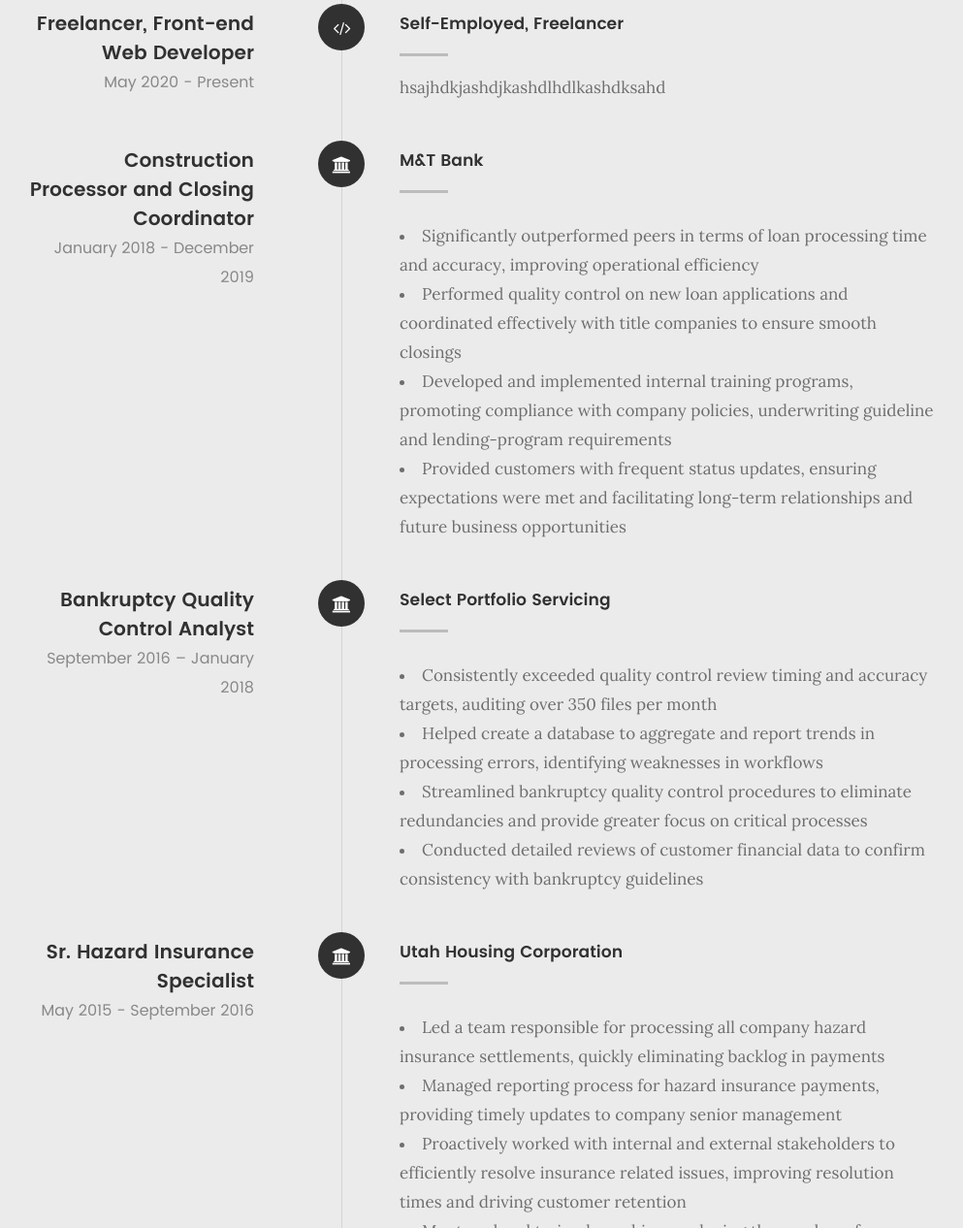
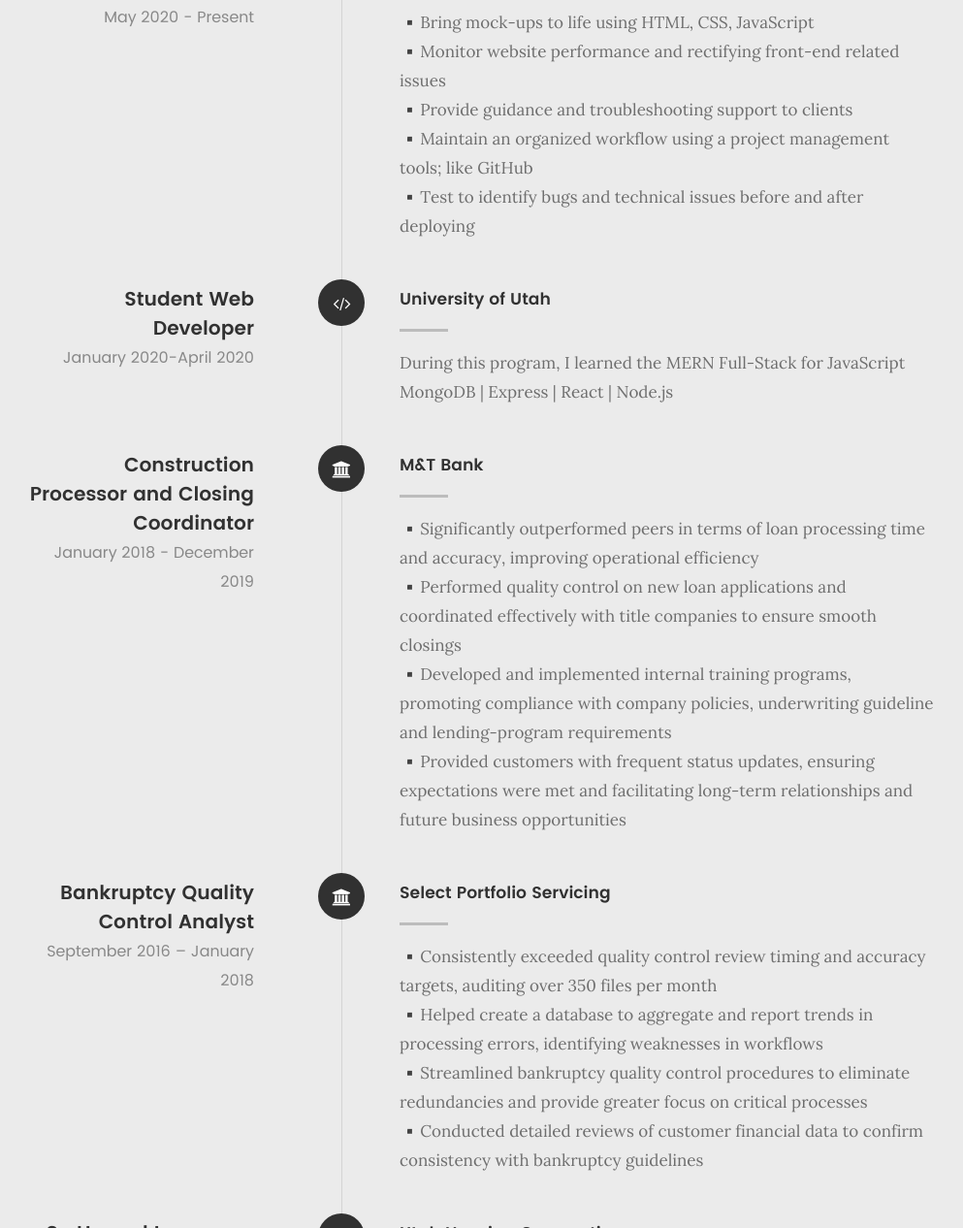
Before and after one commit to korenekorologos/resumeSite, a plain HTML site: page index.html in a window 1280 px wide. Shown: the part 2274-3540 px from the top of the page at 97% size, without its empty margins (147-1140 px from the left). Drawn offline with Linux system fonts and the light colour scheme; files whose address does not match are found by name.

Commit message:
updated resume section of site and uploaded an updated resume

```diff
--- a/index.html
+++ b/index.html
@@ -54,7 +54,6 @@
 						<li><a class="smoothscroll" href="#portfolio" title="">Portfolio</a></li>
 						<li><a class="smoothscroll" href="#services" title="">Services</a></li>
 						<li><a class="smoothscroll" href="#contact" title="">Contact</a></li>
-						<li><a href="styles.html" title="">Style Demo</a></li>
 					</ul>
 				</nav>
 			</div> <!-- /top-bar -->
@@ -115,7 +114,7 @@
 
 					<p class="lead">
 						I am passionate about building excellent web applications that improves the lives of those
-						around me. I specialize in creating websites for clients ranging from individuals to small
+						around me. I specialize in creating websites for clients ranging from individuals to small-mid size
 						businesses. What would you do if you had a Web Developer available at your fingertips?
 					</p>
 				</div>
@@ -138,10 +137,12 @@
 						<strong>Job:</strong>
 						<span>Freelancer, Front-end Web Developer</span>
 					</li>
+					<!----------
 					<li>
 						<strong>Website:</strong>
 						<span>https://korenekorologos.github.io/coffeeCode/</span>
 					</li>
+					-->
 					<li>
 						<strong>Email:</strong>
 						<span>korenekorologos@gmail.com</span>
@@ -177,7 +178,8 @@
 		<div class="row button-section">
 			<div class="col-twelve">
 				<a href="#contact" title="Hire Me" class="button stroke smoothscroll">Hire Me</a>
-				<a href="White and Black With Tropical Leaves Modern Resume.pdf" title="Download CV" class="button button-primary">Download CV</a>
+				<a href="White and Black With Tropical Leaves Modern Resume.pdf" title="Download CV"
+					class="button button-primary">Download CV</a>
 			</div>
 		</div>
 
@@ -228,11 +230,37 @@
 								Self-Employed, Freelancer
 							</h4>
 							<p>
-								hsajhdkjashdjkashdlhdlkashdksahd
+								▪️Bring mock-ups to life using HTML, CSS, JavaScript<br>
+								▪️Monitor website performance and rectifying front-end related issues<br>
+								▪️Provide guidance and troubleshooting support to clients<br>
+								▪️Maintain an organized workflow using a project management tools; like GitHub <br>
+								▪️Test to identify bugs and technical issues before and after deploying <br>
 							</p>
 						</div>
 
 					</div> <!-- /timeline-block -->
+
+
+					<div class="timeline-block">
+
+						<div class="timeline-ico">
+							<i class="fa fa-code"></i>
+						</div>
+
+						<div class="timeline-header">
+							<h3>Student Web Developer </h3>
+							<p>January 2020-April 2020</p>
+						</div>
+
+						<div class="timeline-content">
+							<h4>University of Utah </h4>
+							<p>
+								During this program, I learned the MERN Full-Stack for JavaScript
+								MongoDB | Express | React | Node.js
+							</p>
+						</div>
+					</div> <!-- /timeline-block -->
+
 
 					<div class="timeline-block">
 
@@ -248,14 +276,14 @@
 						<div class="timeline-content">
 							<h4>M&T Bank</h4>
 							<p>
-								<li> Significantly outperformed peers in terms of loan processing time and accuracy,
-									improving operational efficiency </li>
-								<li> Performed quality control on new loan applications and coordinated effectively with
-									title companies to ensure smooth closings </li>
-								<li> Developed and implemented internal training programs, promoting compliance with
-									company policies, underwriting guideline and lending-program requirements </li>
-								<li> Provided customers with frequent status updates, ensuring expectations were met and
-									facilitating long-term relationships and future business opportunities </li>
+								▪️Significantly outperformed peers in terms of loan processing time and accuracy,
+								improving operational efficiency <br>
+								▪️Performed quality control on new loan applications and coordinated effectively with
+								title companies to ensure smooth closings <br>
+								▪️Developed and implemented internal training programs, promoting compliance with
+								company policies, underwriting guideline and lending-program requirements <br>
+								▪️Provided customers with frequent status updates, ensuring expectations were met and
+								facilitating long-term relationships and future business opportunities <br>
 							</p>
 						</div>
 
@@ -275,14 +303,14 @@
 						<div class="timeline-content">
 							<h4>Select Portfolio Servicing</h4>
 							<p>
-								<li>Consistently exceeded quality control review timing and accuracy targets, auditing
-									over 350 files per month </li>
-								<li>Helped create a database to aggregate and report trends in processing errors,
-									identifying weaknesses in workflows</li>
-								<li>Streamlined bankruptcy quality control procedures to eliminate redundancies and
-									provide greater focus on critical processes</li>
-								<li>Conducted detailed reviews of customer financial data to confirm consistency with
-									bankruptcy guidelines</li>
+								▪️Consistently exceeded quality control review timing and accuracy targets, auditing
+								over 350 files per month <br>
+								▪️Helped create a database to aggregate and report trends in processing errors,
+								identifying weaknesses in workflows<br>
+								▪️Streamlined bankruptcy quality control procedures to eliminate redundancies and
+								provide greater focus on critical processes<br>
+								▪️Conducted detailed reviews of customer financial data to confirm consistency with
+								bankruptcy guidelines<br>
 							</p>
 						</div>
 
@@ -302,14 +330,13 @@
 						<div class="timeline-content">
 							<h4>Utah Housing Corporation </h4>
 							<p>
-								<li>Led a team responsible for processing all company hazard insurance settlements,
-									quickly eliminating backlog in payments</li>
-								<li>Managed reporting process for hazard insurance payments, providing timely updates to
-									company senior management </li>
-								<li>Proactively worked with internal and external stakeholders to efficiently resolve
-									insurance related issues, improving resolution times and driving customer retention
-								</li>
-								<li>Mentored and trained new hires, reducing the number of operational errors</li>
+								▪️Led a team responsible for processing all company hazard insurance settlements,
+								quickly eliminating backlog in payments<br>
+								▪️Managed reporting process for hazard insurance payments, providing timely updates to
+								company senior management <br>
+								▪️Proactively worked with internal and external stakeholders to efficiently resolve
+								insurance related issues, improving resolution times and driving customer retention<br>
+								▪️Mentored and trained new hires, reducing the number of operational errors<br>
 							</p>
 						</div>
 
@@ -329,12 +356,12 @@
 						<div class="timeline-content">
 							<h4>Mountain America Credit Union </h4>
 							<p>
-								<li>Complied necessary information om order to complete student loan applications from
-									start to finish</li>
-								<li>Supported the companies objectives by assisting in special projects and providing
-									support for my peers </li>
-								<li>Served as a mentor for new employees </li>
-								<li>Consistently led the team in performance metrics</li>
+								▪️Complied necessary information om order to complete student loan applications from
+								start to finish<br>
+								▪️Supported the companies objectives by assisting in special projects and providing
+								support for my peers <br>
+								▪️Served as a mentor for new employees <br>
+								▪️Consistently led the team in performance metrics<br>
 							</p>
 						</div>
 
@@ -834,12 +861,12 @@
 
 			</div>
 		</div> <!-- /section-intro -->
-
+		<!--------------------
 		<div class="row contact-form">
 
 			<div class="col-twelve">
 
-				<!-- form -->
+
 				<form name="contactForm" id="contactForm" method="post" action="">
 					<fieldset>
 
@@ -871,19 +898,23 @@
 						</div>
 
 					</fieldset>
-				</form> <!-- Form End -->
+				</form>  Form End -->
 
-				<!-- contact-warning -->
+		<!-- contact-warning
 				<div id="message-warning">
 				</div>
-				<!-- contact-success -->
+				 contact-success -->
+		<!------------
 				<div id="message-success">
 					<i class="fa fa-check"></i>Your message was sent, thank you!<br>
 				</div>
 
-			</div> <!-- /col-twelve -->
+			</div>  /col-twelve -->
+		<!-------------
+		</div>  /contact-form -->
 
-		</div> <!-- /contact-form -->
+
+
 
 		<div class="row contact-info">
 
```
Also changed, not shown: 1 other file.
